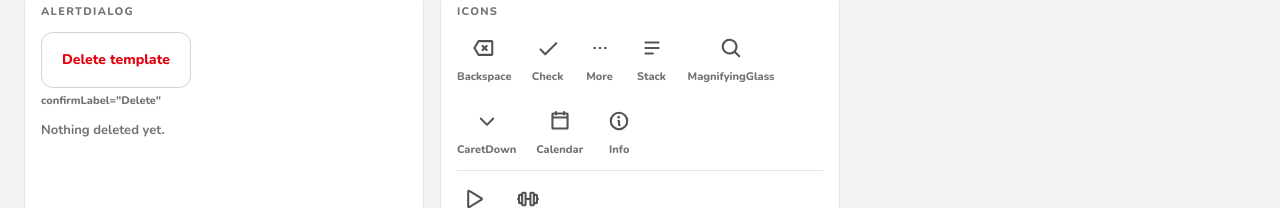
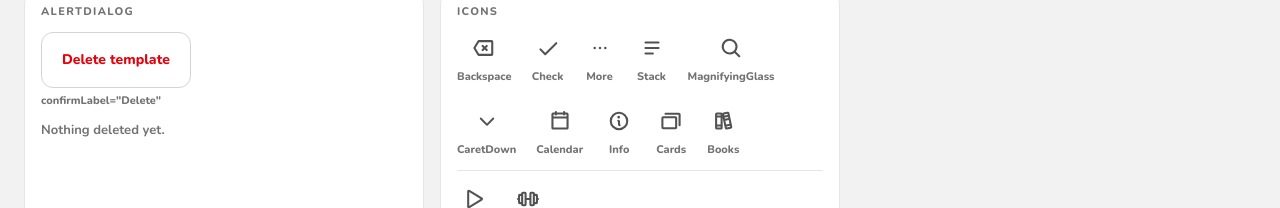
Before and after one commit to ilyasturki/kilorep, a SvelteKit app: page /dev/ui in a window 1280 px wide. Shown: the part 2331-2539 px from the top of the page. Built offline with nearby package versions, Linux system fonts and the light colour scheme.

Commit message:
feat(ui): plan segments take Cards and Books, two bar glyphs out

```diff
--- /dev/null
+++ b/src/lib/ui/icons/Books.svelte
@@ -0,0 +1,11 @@
+<script lang="ts">
+	import Glyph from './Glyph.svelte';
+
+	let { size = 24, class: klass }: { size?: number; class?: string } = $props();
+</script>
+
+<Glyph {size} class={klass}>
+	<path
+		d="M235.57,193.73,202.38,35.93a20,20,0,0,0-23.76-15.48L131.81,30.51a19.82,19.82,0,0,0-11,6.65A20,20,0,0,0,104,28H56A20,20,0,0,0,36,48V208a20,20,0,0,0,20,20h48a20,20,0,0,0,20-20V90.25l25.62,121.82A20,20,0,0,0,169.15,228a20.27,20.27,0,0,0,4.23-.45l46.81-10.06A20.1,20.1,0,0,0,235.57,193.73ZM148.19,88.65l39-8.38,2.53,12-39,8.38Zm7.46,35.5,39-8.38,9.16,43.58-39,8.38Zm24.06-79.39,2.53,12-39,8.38-2.53-12ZM60,88h40v80H60Zm40-36V64H60V52ZM60,204V192h40v12Zm112.29-.76-2.53-12,39-8.38,2.53,12Z"
+	/>
+</Glyph>
--- /dev/null
+++ b/src/lib/ui/icons/Cards.svelte
@@ -0,0 +1,11 @@
+<script lang="ts">
+	import Glyph from './Glyph.svelte';
+
+	let { size = 24, class: klass }: { size?: number; class?: string } = $props();
+</script>
+
+<Glyph {size} class={klass}>
+	<path
+		d="M180,72H36A20,20,0,0,0,16,92V204a20,20,0,0,0,20,20H180a20,20,0,0,0,20-20V92A20,20,0,0,0,180,72Zm-4,128H40V96H176ZM240,52V176a12,12,0,0,1-24,0V56H64a12,12,0,0,1,0-24H220A20,20,0,0,1,240,52Z"
+	/>
+</Glyph>
--- a/src/routes/(app)/(tabs)/(plan)/+layout.svelte
+++ b/src/routes/(app)/(tabs)/(plan)/+layout.svelte
@@ -2,8 +2,8 @@
 	import { page } from '$app/state';
 
 	import Segmented from '$lib/ui/Segmented.svelte';
-	import ListBullets from '$lib/ui/icons/ListBullets.svelte';
-	import Stack from '$lib/ui/icons/Stack.svelte';
+	import Books from '$lib/ui/icons/Books.svelte';
+	import Cards from '$lib/ui/icons/Cards.svelte';
 
 	import type { LayoutProps } from './$types';
 
@@ -27,14 +27,22 @@
 	 * `value` is the address, so the route is what lights a half and there is no
 	 * second copy of "which one is open" to fall out of step with it.
 	 *
-	 * `Stack` is the Plan tab's own glyph, standing here for the half the tab
-	 * opens on. Exercises takes `ListBullets` and not `Barbell`, which is the one
-	 * that would read as the lift: `Barbell` is Train's, and a segment wearing
-	 * another tab's mark points at the wrong place from across the room.
+	 * The glyphs name what each half *is*, and they have to differ in silhouette
+	 * before they differ in detail — at 18px a reader gets the outline and
+	 * nothing else. A deck of cards for the plans you keep; a shelf of books for
+	 * the movements you look one up in. This pair replaced `Stack` and
+	 * `ListBullets`, which said "list" twice: `Stack.svelte` is redrawn here as
+	 * three bars rather than Phosphor's layered plates, so beside a bulleted list
+	 * it was the same mark at a glance.
+	 *
+	 * `Barbell` is the mark that carries "exercise" best and is deliberately not
+	 * here. It is Train's, and on a desk the Train tab sits in the bar directly
+	 * above this segment — unlit, so the *same* outline barbell would stand twice
+	 * on one screen for two different things.
 	 */
 	const halves = [
-		{ value: '/templates', href: '/templates', label: 'Templates', icon: Stack },
-		{ value: '/exercises', href: '/exercises', label: 'Exercises', icon: ListBullets }
+		{ value: '/templates', href: '/templates', label: 'Templates', icon: Cards },
+		{ value: '/exercises', href: '/exercises', label: 'Exercises', icon: Books }
 	];
 </script>
 
--- a/src/routes/dev/ui/+page.svelte
+++ b/src/routes/dev/ui/+page.svelte
@@ -32,7 +32,9 @@
 	import Backspace from '$lib/ui/icons/Backspace.svelte';
 	import Barbell from '$lib/ui/icons/Barbell.svelte';
 	import BarbellFill from '$lib/ui/icons/BarbellFill.svelte';
+	import Books from '$lib/ui/icons/Books.svelte';
 	import Calendar from '$lib/ui/icons/Calendar.svelte';
+	import Cards from '$lib/ui/icons/Cards.svelte';
 	import CaretDown from '$lib/ui/icons/CaretDown.svelte';
 	import Check from '$lib/ui/icons/Check.svelte';
 	import DotsSixVertical from '$lib/ui/icons/DotsSixVertical.svelte';
@@ -216,8 +218,8 @@
 	// Everything else about the two is the same control.
 	let half = $state('templates');
 	const halves = [
-		{ value: 'templates', label: 'Templates', icon: Stack },
-		{ value: 'exercises', label: 'Exercises', icon: ListBullets }
+		{ value: 'templates', label: 'Templates', icon: Cards },
+		{ value: 'exercises', label: 'Exercises', icon: Books }
 	];
 	let date = $state(today(getLocalTimeZone()));
 	let keepAwake = $state(true);
@@ -733,6 +735,14 @@
 						<div class={tile}><Info size={22} /></div>
 						<span class={caption}>Info</span>
 					</div>
+					<div class="flex flex-col items-center gap-1.5">
+						<div class={tile}><Cards size={22} /></div>
+						<span class={caption}>Cards</span>
+					</div>
+					<div class="flex flex-col items-center gap-1.5">
+						<div class={tile}><Books size={22} /></div>
+						<span class={caption}>Books</span>
+					</div>
 				</div>
 				<!-- The nav's glyphs, each above its selected-state partner. Bold on
 				     top, fill under it — the pairing the README calls the intended
```
